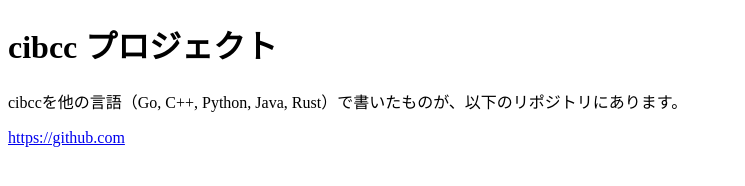
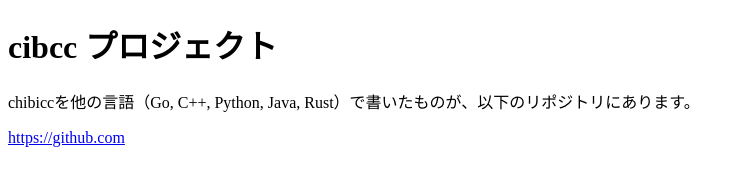
Before and after one commit to t-kawa2/cibcc, a plain HTML site: page index.html in a window 1280 px wide. Shown: the whole page, without its empty margins (0-745 px from the left). Drawn offline with Linux system fonts and the light colour scheme.

Commit message:
Update index.html

```diff
--- a/index.html
+++ b/index.html
@@ -6,7 +6,7 @@
 </head>
 <body>
     <h1>cibcc プロジェクト</h1>
-    <p>cibccを他の言語（Go, C++, Python, Java, Rust）で書いたものが、以下のリポジトリにあります。</p>
+    <p>chibiccを他の言語（Go, C++, Python, Java, Rust）で書いたものが、以下のリポジトリにあります。</p>
     <p><a href="https://github.com">https://github.com</a></p>
 </body>
 </html>
```
